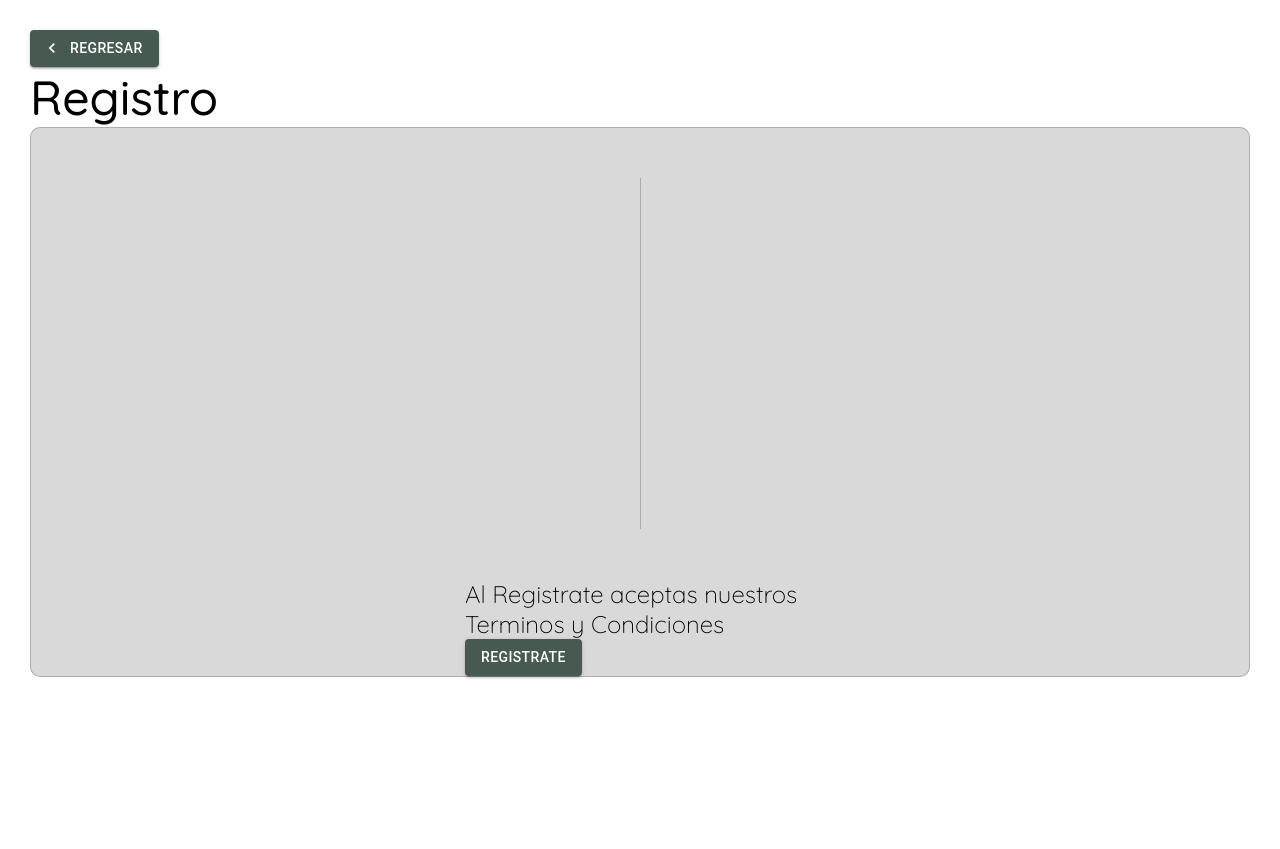
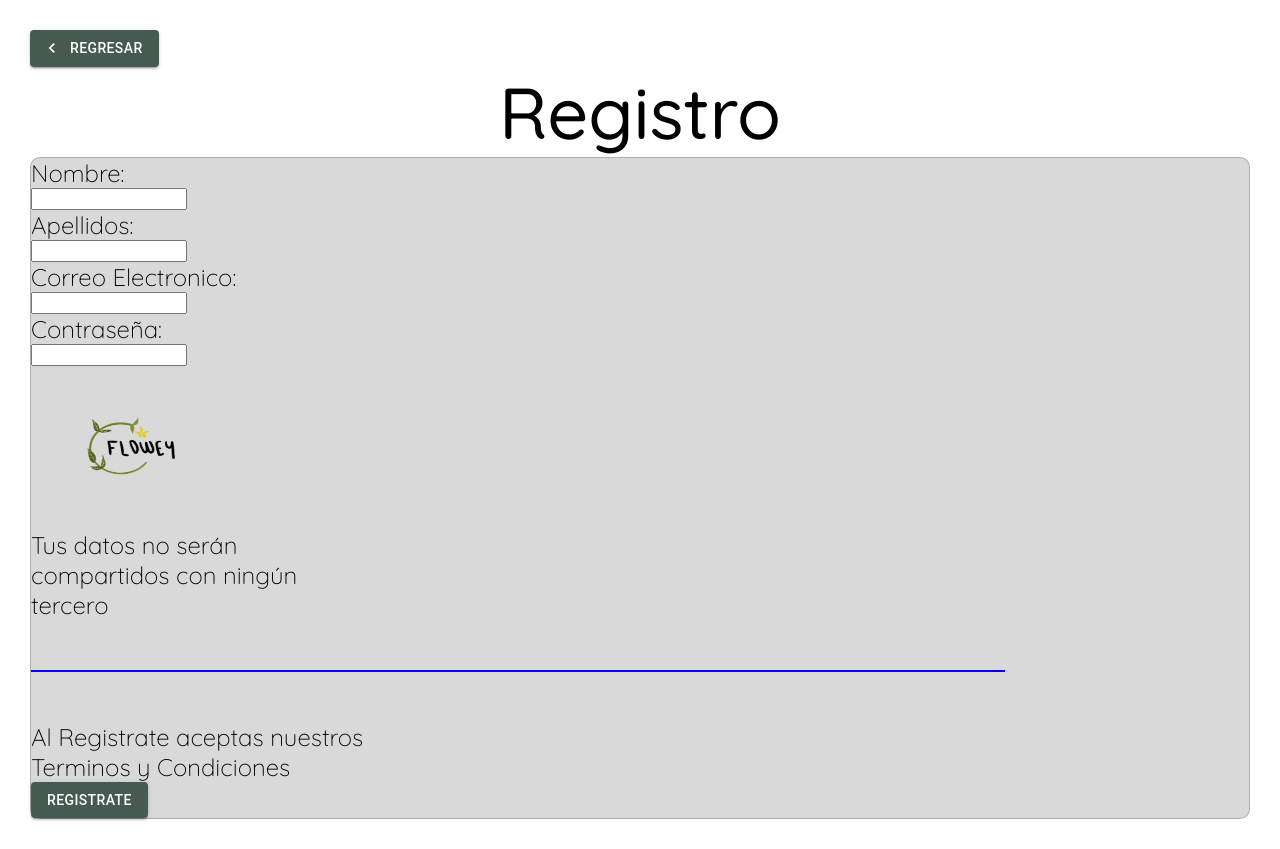
Before and after one commit to AlejandroGDL/Flowy, a React (Vite) app: page /Register in a window 1280 px wide. Before the commit the page ends 800 px from the top, so only its background shows below. Built offline with nearby package versions, Linux system fonts and the light colour scheme.

Commit message:
Register WIP

```diff
--- a/index.html
+++ b/index.html
@@ -2,7 +2,6 @@
 <html lang="es">
   <head>
     <meta charset="UTF-8" />
-    <!-- <link rel="icon" type="image/svg+xml" href="/vite.svg" /> -->
     <link rel="icon" type="image/svg+xml" href="/src/assets/LogoFlowey2.svg" />
     <link rel="preconnect" href="https://fonts.googleapis.com">
     <link rel="preconnect" href="https://fonts.gstatic.com" crossorigin>
--- a/src/Rutas/Login.css
+++ b/src/Rutas/Login.css
@@ -42,7 +42,7 @@
   }
 
   /* Atributos Formulario */
-  form{
+  .Form_Login{
     display: flex;
     flex-direction: column;
     justify-content: center;
@@ -58,12 +58,12 @@
   }
 
   /* Subrayar Registrate Aquí */
-  form a{
+  .Form_Login a{
     text-decoration: underline;
   }
 
   /* Atributos Titúlo */
-  form h2{
+  .Form_Login h2{
     font-size: 36px;
   }
 
--- a/src/Rutas/Login.tsx
+++ b/src/Rutas/Login.tsx
@@ -14,7 +14,7 @@ function Login(){
                 <img src="/src/assets/LoginVector.png" alt="Login Vector" />
                 <a className="Divider"></a>
                 <div className="FormLogin">
-                    <form action="" method="post">
+                    <form action="" method="post" className="Form_Login">
                         <h2>¡Bienvenido!</h2>
                         <div className="Inputs">
                             <p>Correo Electronico:</p>
--- a/src/Rutas/Register.css
+++ b/src/Rutas/Register.css
@@ -1,19 +1,48 @@
-form{
+
+
+.Form_Register{
   display: flex;
   flex-direction: column;
 
   background-color: var(--Gray);
   border: var(--LightGray) 1px solid;
   border-radius: 10px;
-    width: 100%;
-    height: 550px;
 
   gap: 50px;
 }
 
-  /*  */
-form div:nth-child(2){
+/* .Form_Register div:nth-child(1){
+  display: flex;
+  flex-wrap: wrap;
+} */
+
+.Inputs_R{
   display: flex;
   flex-direction: column;
+}
+
+
+/* Divisor */
+.Divider_R{
+  background-color: blue;
+  width: 80%;
+  height: 2px;
+}
+
+
+.Titulo_R{
+  display: flex;
+  justify-content: center;
   align-items: center;
+
+  font-size: 48px;
 }
+
+.Titulo_R h1{
+  font-weight: 500;
+}
+
+.Datos_R img{
+  width: 100px;
+  height: 60px;
+}
--- a/src/Rutas/Register.tsx
+++ b/src/Rutas/Register.tsx
@@ -10,13 +10,39 @@ function Register(){
                 <Link
                 to={"/"}><Button variant="contained" startIcon={<ChevronLeftIcon />}>Regresar</Button></Link>
             </div>
-            <h1>Registro</h1>
-            <form action="" method="post">
+            <div className='Titulo_R'>
+                <h1>Registro</h1>
+            </div>
+
+            <form action="" method="post" className='Form_Register'>
                 <div>
-                    <div></div>
-                    <div></div>
+                    <div className='Inputs_R'>
+                        <div>
+                            <p>Nombre:</p>
+                            <input type="text" />
+                        </div>
+
+                        <div>
+                            <p>Apellidos:</p>
+                            <input type="text" />
+                        </div>
+
+                        <div>
+                            <p>Correo Electronico:</p>
+                            <input type="email" name="" id="" />
+                        </div>
+
+                        <div>
+                            <p>Contraseña:</p>
+                            <input type="password" name="" id="" />
+                        </div>
+                    </div>
+                    <div className='Datos_R'>
+                        <img src="src/assets/LogoFlowey.png" alt="Logotipo Flowey" />
+                        <p>Tus datos no serán compartidos con ningún tercero</p>
+                    </div>
                 </div>
-                <a className='Divider'></a>
+                <a className='Divider_R'></a>
                 <div>
                     <p>Al Registrate aceptas nuestros Terminos y Condiciones</p>
                     <Button variant='contained' type='submit'> Registrate</Button>
--- a/src/components/Banner.css
+++ b/src/components/Banner.css
@@ -19,7 +19,7 @@
 }
 
 /* Atributos Título Banner */
-h1{
+.Titulo_B{
   width: 350px;
   text-align: left;
   font-size: 48px;
--- a/src/components/Banner.tsx
+++ b/src/components/Banner.tsx
@@ -9,7 +9,7 @@ function Carousel (){
     return(
         <div className="Banner">
             <div>
-                <h1>Haz tu Plantas Inteligentes</h1>
+                <h1 className="Titulo_B">Haz tu Plantas Inteligentes</h1>
                 <p>Con nuestro Kit para plantas podrás tener un mejor control de tus plantas</p>
                 <div className="Con_Botón">
                     <Link
--- a/src/index.css
+++ b/src/index.css
@@ -17,6 +17,7 @@
 *{
   box-sizing: border-box;
   margin: 0;
+  font-family: 'Quicksand', sans-serif;
 }
 html{
   height: 100%;
--- a/src/main.tsx
+++ b/src/main.tsx
@@ -2,8 +2,8 @@ import React from 'react'
 import ReactDOM from 'react-dom/client'
 import './index.css'
 import Home from './components/Home'
-import Login from './Rutas/Login'
-import Register from './Rutas/Register'
+import Login from './Rutas/Login' //Overplap
+import Register from './Rutas/Register' //Overlap
 import { createBrowserRouter, RouterProvider } from 'react-router-dom'
 import { createTheme, ThemeProvider } from '@mui/material'
 
```
Lines whose indentation alone changed are shown as unchanged.
